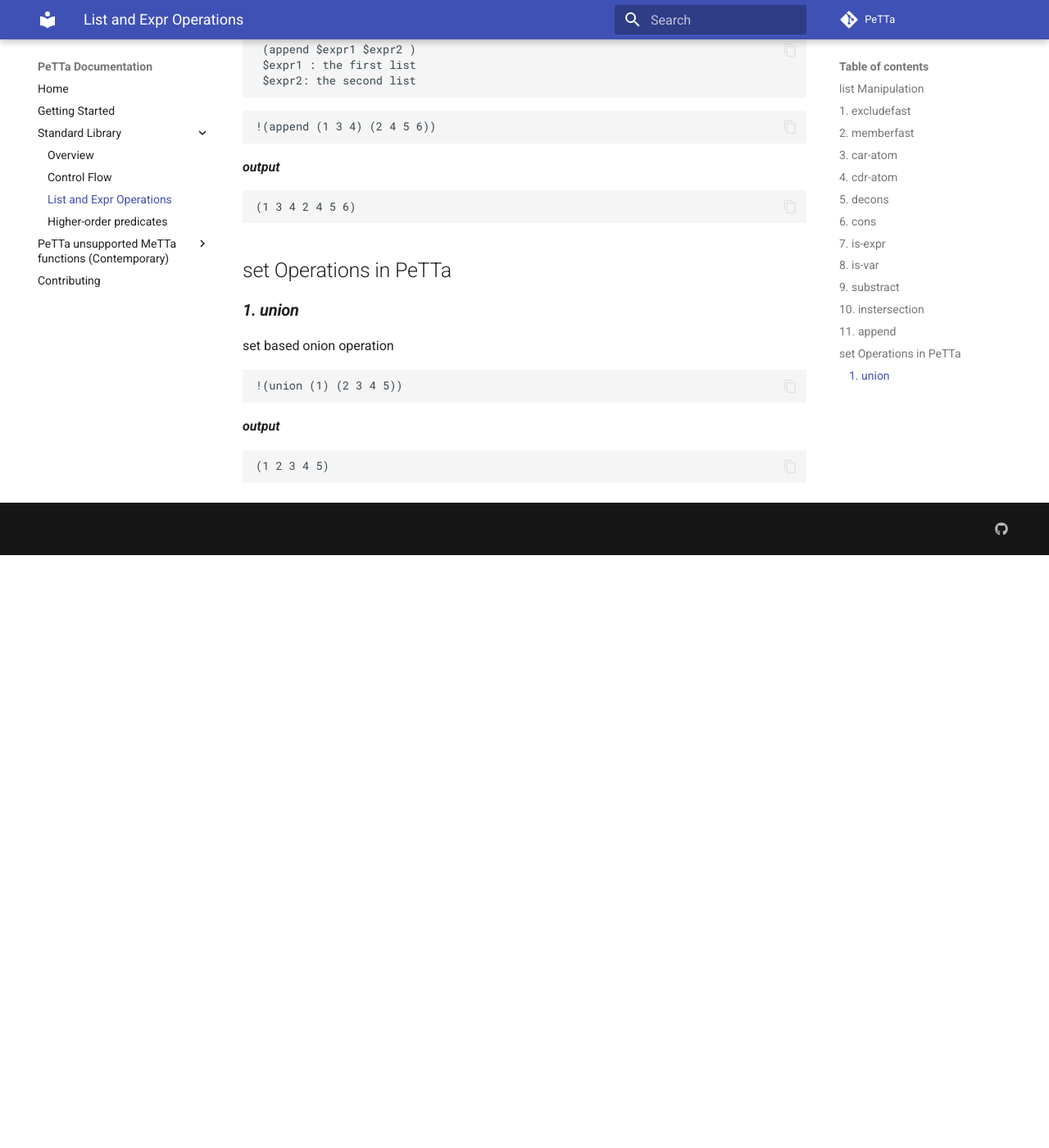
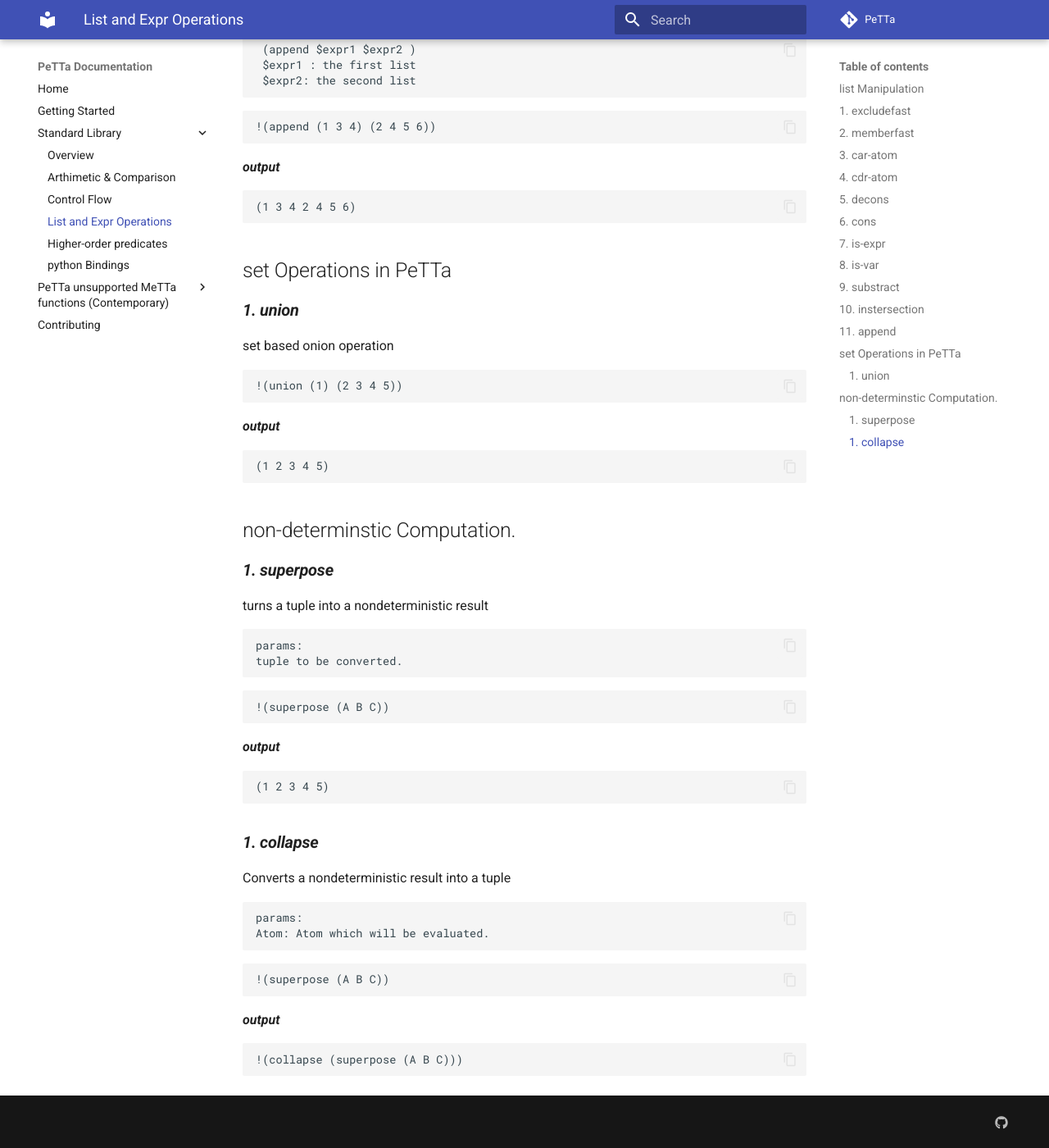
Before and after one commit to yabuz87/PeTTa_docs, an MkDocs documentation site: the page built from docs/standard-library/list-operations.md, in a window 1280 px wide and 1400 px high, scrolled down 3209 px. Shown: the whole window at 82% size. Built offline with MkDocs 1.6.1 and Material for MkDocs 9.7.7, drawn with Linux system fonts in a browser that asks for light colours; comment, search, counter and statistics services are not loaded; before the commit the page ends 3886 px from its top, so only the background shows below that.

Commit message:
added python binding file, arithmetic file and others

````diff
--- a/docs/standard-library/list-operations.md
+++ b/docs/standard-library/list-operations.md
@@ -134,3 +134,30 @@
 ```metta
 (1 2 3 4 5)
 ```
+## non-determinstic Computation.
+### ***1. superpose***
+turns a tuple into a nondeterministic result
+```
+params:
+tuple to be converted.
+```
+```metta
+!(superpose (A B C))
+```
+***output***
+```metta
+(1 2 3 4 5)
+```
+### ***1. collapse***
+Converts a nondeterministic result into a tuple
+```
+params:
+Atom: Atom which will be evaluated.
+```
+```metta
+!(superpose (A B C))
+```
+***output***
+```metta
+!(collapse (superpose (A B C)))
+```
--- a/mkdocs.yml
+++ b/mkdocs.yml
@@ -31,11 +31,11 @@
   - Getting Started: getting-started.md
   - Standard Library:
       - Overview: standard-library/index.md
-      # - Arthimetic & Comparison: standard-library/arithmetic.md
+      - Arthimetic & Comparison: standard-library/arithmetic.md
       - Control Flow: standard-library/control-flow.md
       - List and Expr Operations: standard-library/list-operations.md
       - Higher-order predicates: standard-library/higher-order.md
-      # - python Bindings: standard-library/python-bindings.md
+      - python Bindings: standard-library/python.md
   - PeTTa unsupported MeTTa functions (Contemporary):
      - Lists and Expressions: not-working/list.md
      - Math Operations: not-working/math.md
````
Also changed, not shown: docs/not-working/math.md (+30 -0 lines), docs/standard-library/arithmetic.md (added, +82 -0 lines), docs/standard-library/arthimetic.md (deleted, +0 -32 lines), docs/standard-library/python.md (added, +21 -0 lines).
